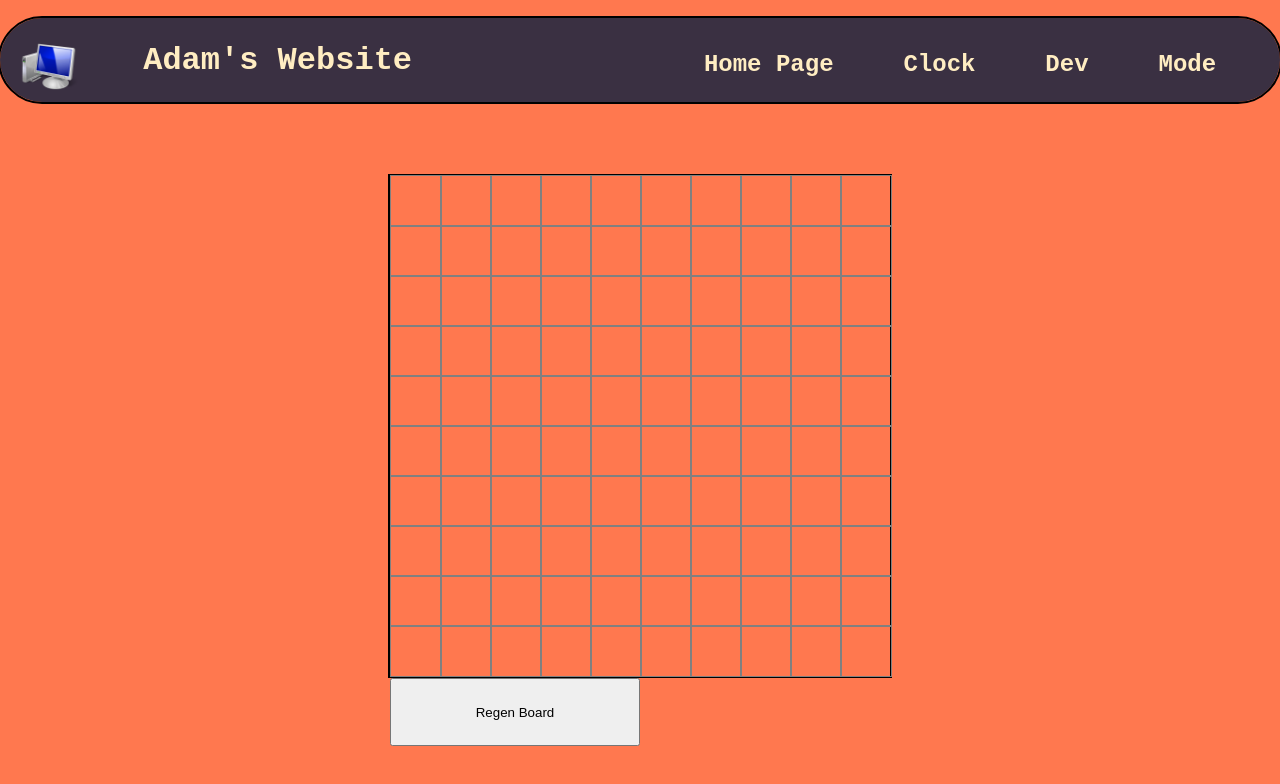
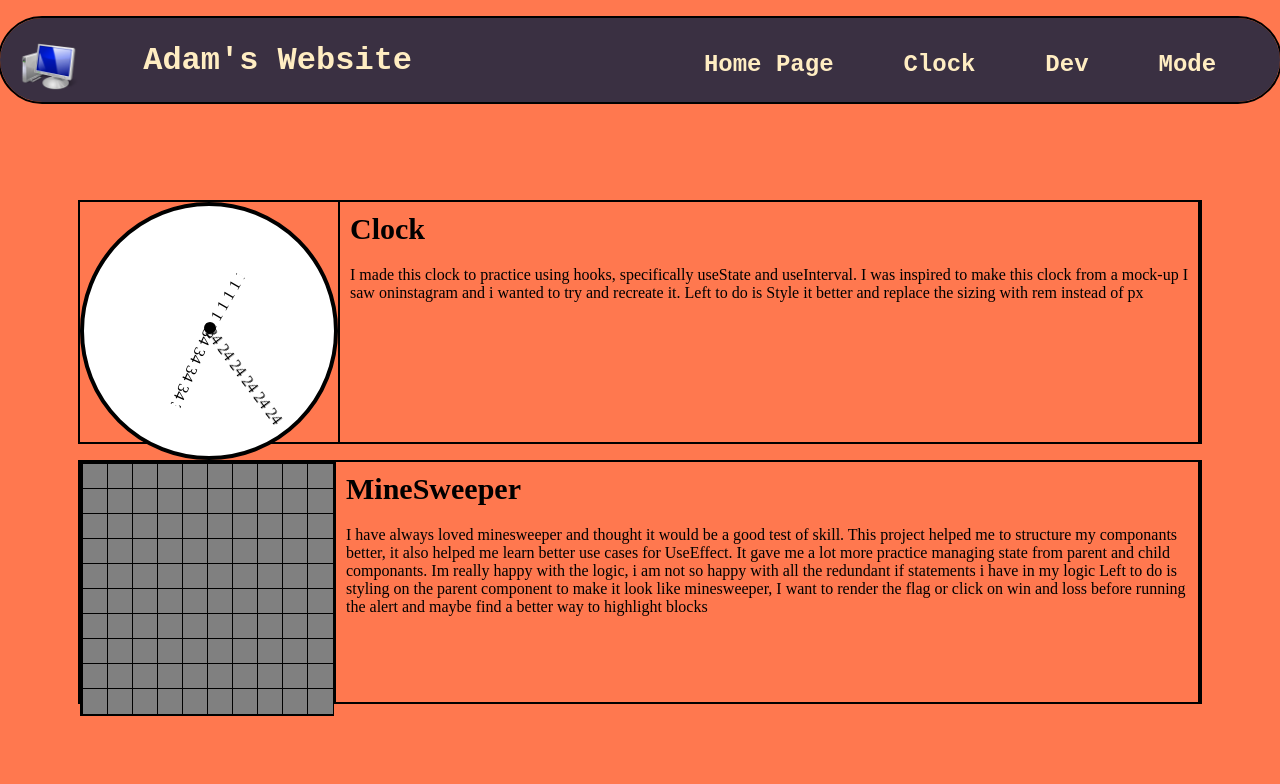
Before and after one commit to AdamCanard/react, a React app: page / in a window 1280 px wide. Shown: the top 784 px of the page. Built offline with nearby package versions, Linux system fonts and the light colour scheme.

Commit message:
Full minesweeper logic implemented

```diff
--- a/src/App.js
+++ b/src/App.js
@@ -29,7 +29,7 @@ export default App;
 
 function Screen() {
   const [gamer, setGamer] = useState(false);
-  const [current, setCurrent] = useState("dev");
+  const [current, setCurrent] = useState("homepage");
 
   const screenStyle = {
     display: "grid",
--- a/src/Board.js
+++ b/src/Board.js
@@ -1,7 +1,7 @@
 import { useState, useEffect, useCallback } from "react";
 import Cell from "./Cell.js";
 
-export default function Board({ maxRow, maxCol, bombs }) {
+export default function Board({ maxRow, maxCol, bombs, height, width }) {
   const boardGen = () => {
     const newGrid = Array(maxRow)
       .fill()
@@ -36,18 +36,6 @@ export default function Board({ maxRow, maxCol, bombs }) {
       }
     }
     return newGrid;
-  };
-
-  const [grid, setGrid] = useState(boardGen);
-
-  const gridStyle = {
-    display: "grid",
-    height: "500px",
-    width: "500px",
-    alignItems: "center",
-    gridTemplateColumns: "repeat(" + maxCol + ", " + 500 / maxCol + "px)",
-    gridTemplateRows: "repeat(" + maxRow + ", " + 500 / maxRow + "px)",
-    border: "2px solid black",
   };
 
   function countBombs(board, row, col) {
@@ -98,19 +86,38 @@ export default function Board({ maxRow, maxCol, bombs }) {
     return count;
   }
 
+  const [grid, setGrid] = useState(boardGen);
+  const [highlight, setHighlight] = useState(false);
+
   function openAllZero(row, col) {
     const temp = Array(maxRow)
       .fill()
       .map(() => new Array(maxCol).fill(undefined));
     Object.assign(temp, grid);
+
+    if (temp[row][col].objState != "flagged") {
       temp[row][col].objVal = 9;
       temp[row][col].objState = "show";
+    }
+
+    //check if corners of zeros
 
     if (col != maxCol - 1) {
       if (temp[row][col + 1].objVal === 0) {
         openAllZero(row, col + 1);
       } else {
+        if (temp[row][col + 1].objState != "flagged") {
           temp[row][col + 1].objState = "show";
+        }
+      }
+      if (row != maxRow - 1) {
+        if (temp[row + 1][col + 1].objVal === 0) {
+          openAllZero(row + 1, col + 1);
+        } else if (temp[row + 1][col + 1].objVal != "B") {
+          if (temp[row + 1][col + 1].objState != "flagged") {
+            temp[row + 1][col + 1].objState = "show";
+          }
+        }
       }
     }
 
@@ -118,7 +125,18 @@ export default function Board({ maxRow, maxCol, bombs }) {
       if (temp[row][col - 1].objVal === 0) {
         openAllZero(row, col - 1);
       } else {
+        if (temp[row][col - 1].objState != "flagged") {
           temp[row][col - 1].objState = "show";
+        }
+      }
+      if (row != 0) {
+        if (temp[row - 1][col - 1].objVal === 0) {
+          openAllZero(row - 1, col - 1);
+        } else if (temp[row - 1][col - 1].objVal != "B") {
+          if (temp[row - 1][col - 1].objState != "flagged") {
+            temp[row - 1][col - 1].objState = "show";
+          }
+        }
       }
     }
 
@@ -126,7 +144,18 @@ export default function Board({ maxRow, maxCol, bombs }) {
       if (temp[row + 1][col].objVal === 0) {
         openAllZero(row + 1, col);
       } else {
+        if (temp[row + 1][col].objState != "flagged") {
           temp[row + 1][col].objState = "show";
+        }
+      }
+      if (col != 0) {
+        if (temp[row + 1][col - 1].objVal === 0) {
+          openAllZero(row + 1, col) - 1;
+        } else if (temp[row + 1][col - 1].objVal != "B") {
+          if (temp[row + 1][col - 1].objState != "flagged") {
+            temp[row + 1][col - 1].objState = "show";
+          }
+        }
       }
     }
 
@@ -134,10 +163,41 @@ export default function Board({ maxRow, maxCol, bombs }) {
       if (temp[row - 1][col].objVal === 0) {
         openAllZero(row - 1, col);
       } else {
+        if (temp[row - 1][col].objState != "flagged") {
           temp[row - 1][col].objState = "show";
         }
       }
+      if (col != maxCol - 1) {
+        if (temp[row - 1][col + 1].objVal === 0) {
+          openAllZero(row - 1, col + 1);
+        } else if (temp[row - 1][col + 1].objVal != "B") {
+          if (temp[row - 1][col + 1].objState != "flagged") {
+            temp[row - 1][col + 1].objState = "show";
+          }
+        }
+      }
+    }
     setGrid(temp);
+  }
+
+  function countTotalFlags() {
+    let flagCount = 0;
+    let correctFlags = 0;
+    for (let i = 0; i < maxRow; i++) {
+      for (let j = 0; j < maxCol; j++) {
+        if (grid[i][j].objState === "flagged") {
+          flagCount++;
+          if (grid[i][j].objVal === "B") {
+            correctFlags++;
+          }
+        }
+      }
+    }
+    if (flagCount === bombs && correctFlags === flagCount) {
+      return true;
+    } else {
+      return false;
+    }
   }
 
   const boardReset = () => {
@@ -145,36 +205,230 @@ export default function Board({ maxRow, maxCol, bombs }) {
     setGrid(newGrid);
   };
 
+  function flagSquare(row, col) {
+    const temp = Array(maxRow)
+      .fill()
+      .map(() => new Array(maxCol).fill(undefined));
+    Object.assign(temp, grid);
+    if (temp[row][col].objState === "closed") {
+      temp[row][col].objState = "flagged";
+    } else if (temp[row][col].objState === "flagged") {
+      temp[row][col].objState = "closed";
+    }
+    setGrid(temp);
+  }
+
+  function openBox(row, col) {
+    const temp = Array(maxRow)
+      .fill()
+      .map(() => new Array(maxCol).fill(undefined));
+    Object.assign(temp, grid);
+    if (temp[row][col].objVal === 0) {
+      openAllZero(row, col);
+    } else if (temp[row][col].objState === "closed") {
+      temp[row][col].objState = "show";
+    }
+
+    setGrid(temp);
+  }
+
+  function countFlags(row, col) {
+    let count = 0;
+    if (row != 0) {
+      if (col != 0) {
+        if (grid[row - 1][col - 1].objState === "flagged") {
+          count++;
+        }
+      }
+      if (grid[row - 1][col].objState === "flagged") {
+        count++;
+      }
+      if (col != maxCol - 1) {
+        if (grid[row - 1][col + 1].objState === "flagged") {
+          count++;
+        }
+      }
+    }
+
+    if (col != 0) {
+      if (grid[row][col - 1].objState === "flagged") {
+        count++;
+      }
+    }
+    if (col != maxCol - 1) {
+      if (grid[row][col + 1].objState === "flagged") {
+        count++;
+      }
+    }
+
+    if (row != maxRow - 1) {
+      if (col != 0) {
+        if (grid[row + 1][col - 1].objState === "flagged") {
+          count++;
+        }
+      }
+      if (grid[row + 1][col].objState === "flagged") {
+        count++;
+      }
+      if (col != maxCol - 1) {
+        if (grid[row + 1][col + 1].objState === "flagged") {
+          count++;
+        }
+      }
+    }
+
+    return count;
+  }
+
+  function clearOrHighlight(row, col) {
+    let flags = countFlags(row, col);
+    if (flags === grid[row][col].objVal) {
+      if (row != 0) {
+        if (col != 0) {
+          openBox(row - 1, col - 1);
+        }
+        openBox(row - 1, col);
+        if (col != maxCol - 1) {
+          openBox(row - 1, col + 1);
+        }
+      }
+
+      if (col != 0) {
+        openBox(row, col - 1);
+      }
+      if (col != maxCol - 1) {
+        openBox(row, col + 1);
+      }
+
+      if (row != maxRow - 1) {
+        if (col != 0) {
+          openBox(row + 1, col - 1);
+        }
+        openBox(row + 1, col);
+        if (col != maxCol - 1) {
+          openBox(row + 1, col + 1);
+        }
+      }
+    } else {
+      highlightSurrounding(row, col);
+    }
+  }
+
+  function highlightSurrounding(row, col) {
+    const temp = Array(maxRow)
+      .fill()
+      .map(() => new Array(maxCol).fill(undefined));
+    Object.assign(temp, grid);
+    if (row != 0) {
+      if (col != 0) {
+        if (temp[row - 1][col - 1].objState === "closed") {
+          temp[row - 1][col - 1].objState = "highlight";
+        }
+      }
+      if (temp[row - 1][col].objState === "closed") {
+        temp[row - 1][col].objState = "highlight";
+      }
+      if (col != maxCol - 1) {
+        if (temp[row - 1][col + 1].objState === "closed") {
+          temp[row - 1][col + 1].objState = "highlight";
+        }
+      }
+    }
+
+    if (col != 0) {
+      if (temp[row][col - 1].objState === "closed") {
+        temp[row][col - 1].objState = "highlight";
+      }
+    }
+    if (col != maxCol - 1) {
+      if (temp[row][col + 1].objState === "closed") {
+        temp[row][col + 1].objState = "highlight";
+      }
+    }
+
+    if (row != maxRow - 1) {
+      if (col != 0) {
+        if (temp[row + 1][col - 1].objState === "closed") {
+          temp[row + 1][col - 1].objState = "highlight";
+        }
+      }
+      if (temp[row + 1][col].objState === "closed") {
+        temp[row + 1][col].objState = "highlight";
+      }
+      if (col != maxCol - 1) {
+        if (temp[row + 1][col + 1].objState === "closed") {
+          temp[row + 1][col + 1].objState = "highlight";
+        }
+      }
+    }
+    setGrid(temp);
+    setHighlight(true);
+  }
+
+  function removeHighlights() {
+    const temp = Array(maxRow)
+      .fill()
+      .map(() => new Array(maxCol).fill(undefined));
+    Object.assign(temp, grid);
+    for (let i = 0; i < maxRow; i++) {
+      for (let j = 0; j < maxCol; j++) {
+        if (temp[i][j].objState === "highlight") {
+          temp[i][j].objState = "closed";
+        }
+      }
+    }
+    setGrid(temp);
+  }
+
+  useEffect(() => {
+    if (countTotalFlags()) {
+      alert("You Win");
+      boardReset();
+    }
+    if (highlight) {
+      removeHighlights();
+      setHighlight(false);
+    }
+  }, [grid]);
+
+  const gridStyle = {
+    display: "grid",
+    height: height + "px",
+    width: width + "px",
+    alignItems: "center",
+    gridTemplateColumns: "repeat(" + maxCol + ", " + width / maxCol + "px)",
+    gridTemplateRows: "repeat(" + maxRow + ", " + height / maxRow + "px)",
+    border: "2px solid black",
+  };
+
   return (
-    <>
+    <div
+      onContextMenu={(e) => e.preventDefault()}
+      style={{
+        display: "flex",
+        flexDirection: "column",
+        justifyContent: "center",
+      }}
+    >
       <div style={gridStyle}>
         {Object.values(grid).map((row, index) => {
           return Object.values(row).map((cell, col) => {
             return (
               <Cell
                 obj={cell}
-                height={500 / maxRow}
-                width={500 / maxCol}
+                height={height / maxRow}
+                width={width / maxCol}
                 openAllZero={openAllZero}
+                flagSquare={flagSquare}
+                openBox={openBox}
+                boardReset={boardReset}
+                clearOrHighlight={clearOrHighlight}
                 key={"row:" + index + " col:" + col}
               />
             );
           });
         })}
       </div>
-
-      <div
-        style={{
-          display: "flex",
-          flexDirection: "row",
-          height: "10%",
-          width: "500px",
-        }}
-      >
-        <button style={{ width: "50%", height: "100%" }} onClick={boardReset}>
-          Regen Board
-        </button>
     </div>
-    </>
   );
 }
--- a/src/Cell.js
+++ b/src/Cell.js
@@ -1,8 +1,16 @@
 import { useState, useEffect, useCallback } from "react";
+import flag from "./Flag.png";
 
-export default function Cell({ obj, height, width, openAllZero }) {
-  const [objState, setObjState] = useState(obj);
-
+export default function Cell({
+  obj,
+  height,
+  width,
+  openAllZero,
+  flagSquare,
+  openBox,
+  boardReset,
+  clearOrHighlight,
+}) {
   const boxStyle = {
     display: "flex",
     placeContent: "center",
@@ -10,37 +18,52 @@ export default function Cell({ obj, height, width, openAllZero }) {
     height: height + "px",
     width: width + "px",
     flexWrap: "wrap",
-    border: "grey 1px solid",
+    border: "black 1px solid",
     fontFamily: "Lucida Console",
-    fontSize: "50px",
+    fontSize: height / 2.5 + "px",
+    userSelect: "none",
+    backgroundColor:
+      obj.objState === "closed" || obj.objState === "flagged"
+        ? "grey"
+        : obj.objState === "highlight"
+        ? "silver"
+        : "lightgrey",
   };
 
-  const showStyle = {
-    display: "flex",
-    placeContent: "center",
-    textAlign: "center",
-    height: height + "px",
-    width: width + "px",
-    flexWrap: "wrap",
-    border: "grey 1px solid",
-    fontFamily: "Lucida Console",
-    fontSize: "50px",
-    backgroundColor: "black",
-  };
-
-  function clickBox() {
-    let tempObj = {};
-    Object.assign(tempObj, objState);
-
-    if (objState.objState === "closed") {
-      if (objState.objVal === 0) {
-        openAllZero(objState.objRow, objState.objCol);
+  function clickBox(e) {
+    if (e.type === "click") {
+      if (obj.objState === "closed") {
+        if (obj.objVal === 0) {
+          openAllZero(obj.objRow, obj.objCol);
+        } else if (obj.objVal === "B") {
+          alert("you lose");
+          boardReset();
+        } else {
+          openBox(obj.objRow, obj.objCol);
+        }
+      } else if (obj.objState === "show" && obj.objVal != 9) {
+        clearOrHighlight(obj.objRow, obj.objCol);
+      }
+    } else if (e.type === "contextmenu") {
+      if (obj.objState === "closed" || obj.objState === "flagged") {
+        flagSquare(obj.objRow, obj.objCol);
       }
     }
   }
+
   return (
-    <div onClick={clickBox} style={boxStyle}>
-      {objState.objState === "show" ? obj.objVal : ""}
+    <div onClick={clickBox} onContextMenu={clickBox} style={boxStyle}>
+      {obj.objState === "show" && obj.objState != "flagged"
+        ? obj.objVal === 9
+          ? ""
+          : obj.objVal
+        : ""}
+
+      {obj.objState === "flagged" ? (
+        <img src={flag} alt="flag" style={boxStyle}></img>
+      ) : (
+        ""
+      )}
     </div>
   );
 }
--- a/src/Clock.js
+++ b/src/Clock.js
@@ -21,7 +21,7 @@ export default function Clock({ height, width }) {
     textAlign: "left",
     lineHeight: "1",
     transformOrigin: "left",
-    maxWidth: "100px",
+    maxWidth: height / 4 + "px",
     overflow: "hidden",
     whiteSpace: "nowrap",
     transition: hourAng === 0 ? "none" : "1s",
@@ -35,7 +35,7 @@ export default function Clock({ height, width }) {
     textAlign: "left",
     lineHeight: "1",
     transformOrigin: "left",
-    maxWidth: "135px",
+    maxWidth: height / 3 + "px",
     overflow: "hidden",
     whiteSpace: "nowrap",
     transition: minuteAng === 0 ? "none" : "1s",
@@ -49,7 +49,7 @@ export default function Clock({ height, width }) {
     justifyContent: "center",
     textAlign: "left",
     lineHeight: "1",
-    maxWidth: "180px",
+    maxWidth: height / 2.15 + "px",
     overflow: "hidden",
     whiteSpace: "nowrap",
     transition: secondAng === 0 ? "none" : "1s",
@@ -78,8 +78,8 @@ export default function Clock({ height, width }) {
       style={{
         borderRadius: "100%",
         border: "4px solid black",
-        height: "400px",
-        width: "400px",
+        height: height,
+        width: width,
 
         backgroundColor: "white",
       }}
@@ -90,7 +90,7 @@ export default function Clock({ height, width }) {
           position: "relative",
           placeContent: "center",
           textAlign: "center",
-          paddingTop: "180px",
+          paddingTop: height / 2.15 + "px",
         }}
       >
         <div style={hourStyle}>{hourStr}</div>
@@ -98,10 +98,10 @@ export default function Clock({ height, width }) {
         <div style={secondStyle}>{secondStr}</div>
         <div
           style={{
-            border: "4px solid black",
+            border: "6px solid black",
             width: "0px",
-            left: "49%",
-            borderRadius: "4px",
+            left: "48%",
+            borderRadius: "6px",
             position: "absolute",
           }}
         ></div>
--- a/src/Dev.js
+++ b/src/Dev.js
@@ -1,16 +1,13 @@
 import { useState, useEffect, useCallback } from "react";
 import Gameloop from "./WIP/Gameloop";
 import Board from "./Board";
+import Minesweeper from "./Minesweeper";
 
 export default function Dev() {
   return (
     // <Gameloop />
     <>
-      <Minesweeper />
+      <Minesweeper height={500} width={500} />
     </>
   );
 }
-
-function Minesweeper() {
-  return <Board maxRow={10} maxCol={10} bombs={10} />;
-}
--- a/src/Homepage.js
+++ b/src/Homepage.js
@@ -1,10 +1,36 @@
 import Clock from "./Clock";
+import Minesweeper from "./Minesweeper";
+
+const clockPara = `I made this clock to practice using hooks, specifically useState and useInterval.
+  I was inspired to make this clock from a mock-up I saw oninstagram and i wanted to try and recreate it.
+  \n
+  Left to do is Style it better and replace the sizing with rem instead of px`;
+
+const minePara = `I have always loved minesweeper and thought it would be a good test of skill.
+This project helped me to structure my componants better, it also helped me learn better use cases for UseEffect.
+It gave me a lot more practice managing state from parent and child componants.
+Im really happy with the logic, i am not so happy with all the redundant if statements i have in my logic
+\n
+Left to do is styling on the parent component to make it look like minesweeper, I want to render the flag or click on win and loss before running the alert and maybe find a better way to highlight blocks`;
 
 export default function Homepage() {
-  return <Post name={"Clock"} comp={<Clock />} />;
+  return (
+    <>
+      <Post
+        name={"Clock"}
+        comp={<Clock height={250} width={250} />}
+        para={clockPara}
+      />
+      <Post
+        name={"MineSweeper"}
+        comp={<Minesweeper height={250} width={250} />}
+        para={minePara}
+      />
+    </>
+  );
 }
 
-function Post({ name, comp }) {
+function Post({ name, comp, para }) {
   return (
     <div
       style={{
@@ -15,9 +41,17 @@ function Post({ name, comp }) {
         border: "2px solid black",
         alignItems: "center",
         justifyContent: "space-around",
+        marginBottom: "1rem",
       }}
     >
-      <div>{comp}</div>
+      <div
+        style={{
+          width: "17.5rem",
+          height: "100%",
+        }}
+      >
+        {comp}
+      </div>
       <div
         style={{
           display: "flex",
@@ -31,18 +65,13 @@ function Post({ name, comp }) {
       >
         <h2
           style={{
-            border: "2px solid black",
             margin: "10px 10px 0px 10px",
             fontSize: "30px",
           }}
         >
           {name}
         </h2>
-        <p style={{ border: "2px solid black", margin: "10px 10px 10px 10px" }}>
-          I made this clock to practice using hooks, specifically useState and
-          useInterval. I was inspired to make this clock from a mock-up I saw on
-          instagram and i wanted to try and recreate it.
-        </p>
+        <p style={{ margin: "10px 10px 10px 10px" }}>{para}</p>
       </div>
     </div>
   );
--- /dev/null
+++ b/src/Minesweeper.js
@@ -0,0 +1,7 @@
+import Board from "./Board";
+
+export default function Minesweeper({ height, width }) {
+  return (
+    <Board maxRow={10} maxCol={10} bombs={10} height={height} width={width} />
+  );
+}
```
Also changed, not shown: src/Flag.png (added). Lines whose indentation alone changed are shown as unchanged.
